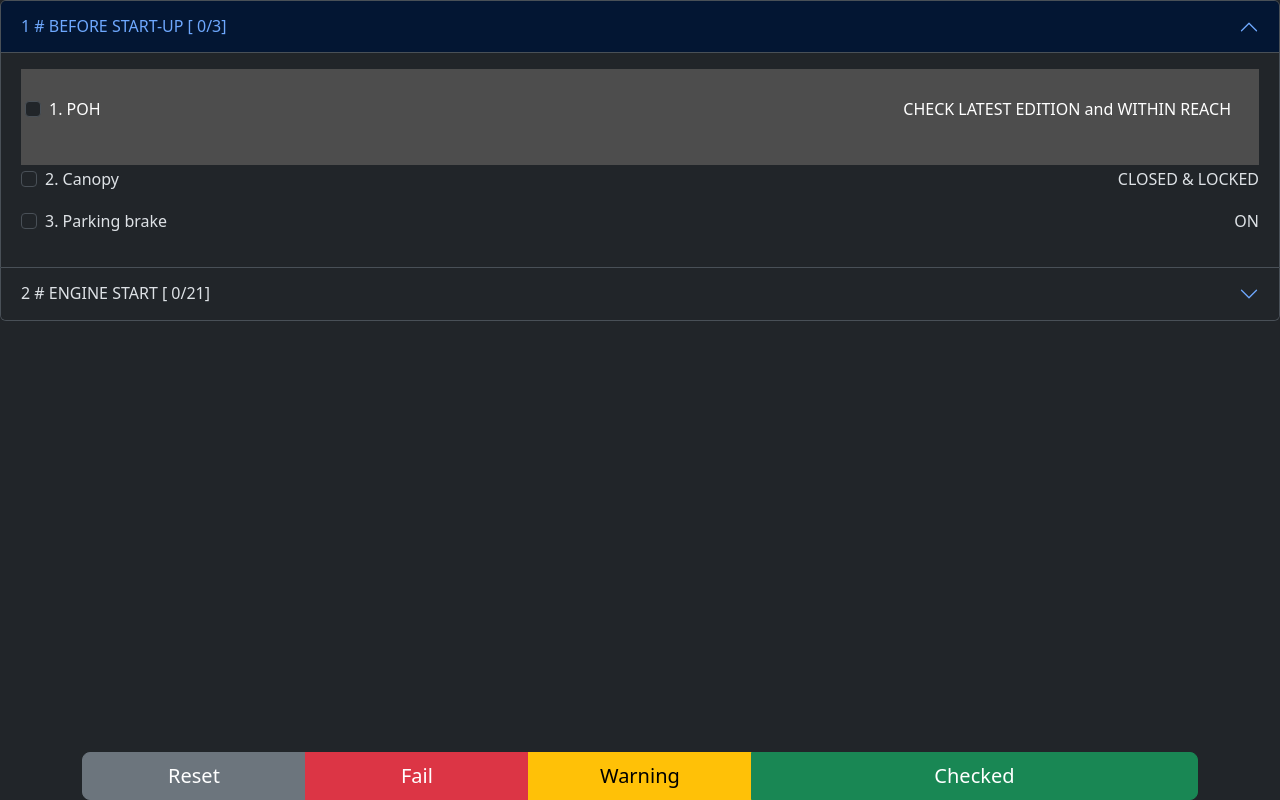
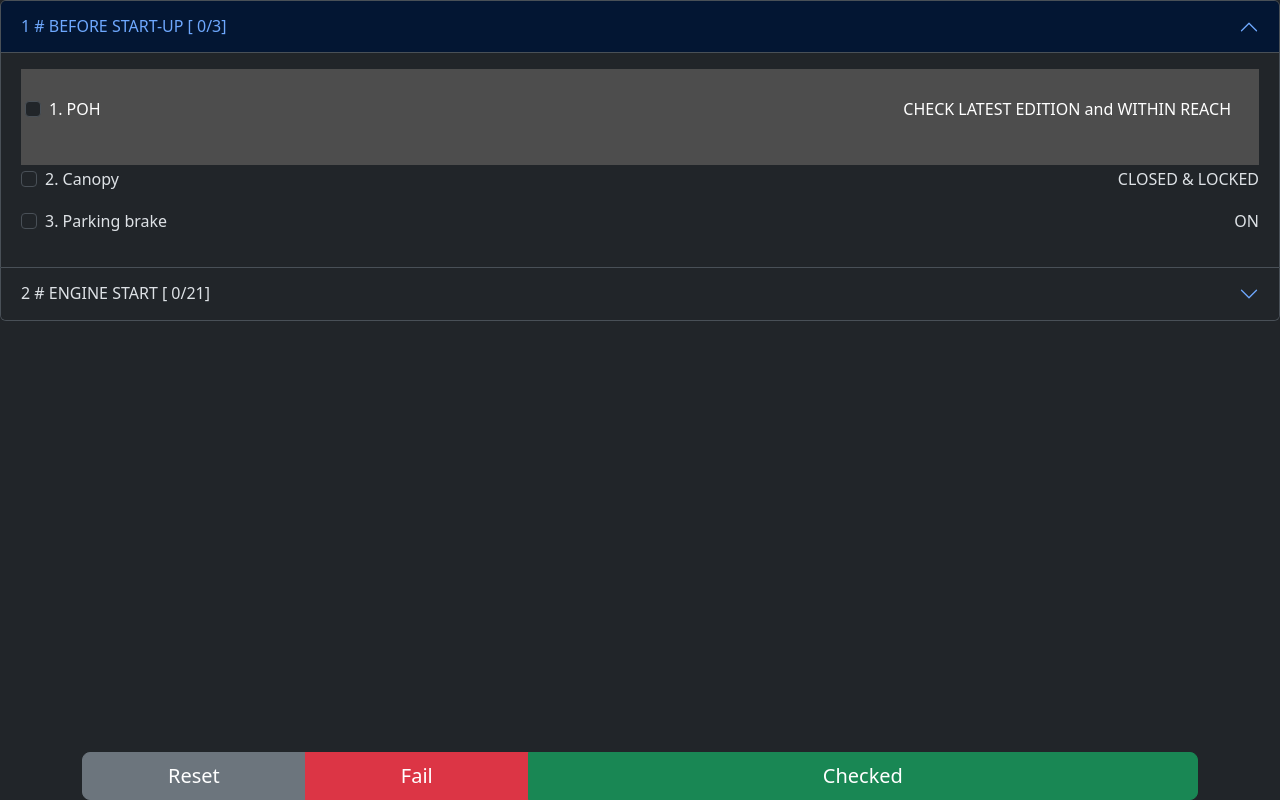
Before and after one commit to ewouds/ewsCheckList, a Vue app: page / in a window 1280 px wide. Built offline with nearby package versions, Linux system fonts and the light colour scheme.

Commit message:
Button bar remain fixed at the bottom of the screen

```diff
--- a/src/components/ActionButtons.vue
+++ b/src/components/ActionButtons.vue
@@ -1,12 +1,11 @@
 <template>
-    <div class="container position-absolute bottom-0 start-50 translate-middle-x" ref="ews">
+    <div class="container position-fixed bottom-0 start-50 translate-middle-x" ref="ews">
         <div class="btn-group btn-group-lg " role="group" style="width:100%">
             <button @click="reset()" type="button" class="btn btn-secondary" id="btn-reset"
                 style="width:20%">Reset</button>
             <button type="button" class="btn btn-danger" id="btn-fail" style="width:20%">Fail</button>
-            <button type="button" class="btn btn-warning" id="btn-warning" style="width:20%">Warning</button>
-            <button @click="checked()" type="button" class="btn btn-success" id="btn-checked"
-                style="width:40%">Checked</button>
+            <button @click="checked()" type="button" class="btn btn-success" id="btn-checked" style="width:60%">
+                Checked</button>
         </div>
     </div>
 </template>
```
